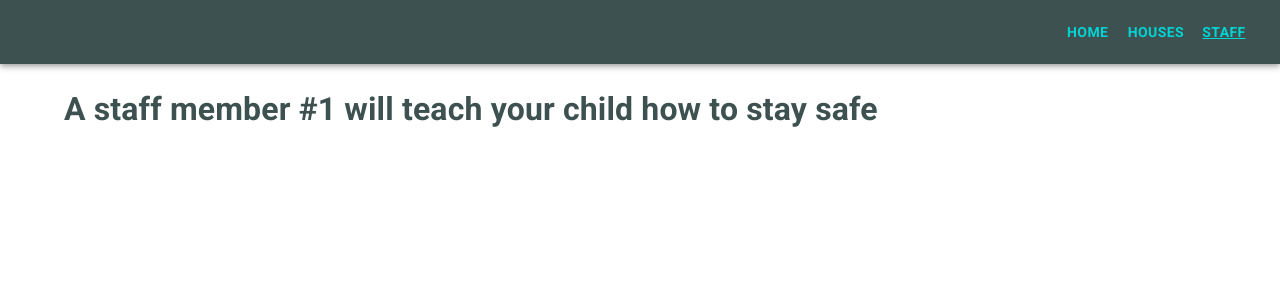
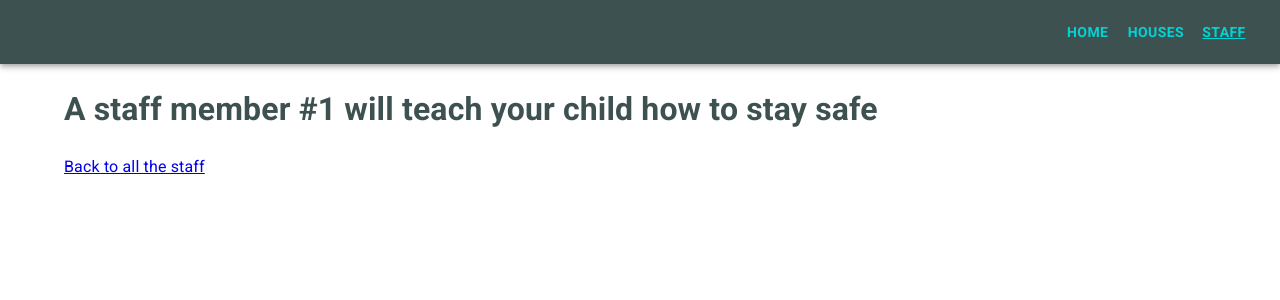
Before and after one commit to annashpb/hogwarts, a React (Create React App) app: page /staff/1 in a window 1280 px wide. Shown: the top 300 px of the page. Built offline with nearby package versions, Linux system fonts and the light colour scheme.

Commit message:
add the back link to the single staff member page

```diff
--- a/src/layouts/SingleStaffMember.tsx
+++ b/src/layouts/SingleStaffMember.tsx
@@ -1,7 +1,12 @@
-import { useParams } from 'react-router-dom';
+import { useParams, Link } from 'react-router-dom';
 
 export const SingleStaffMember = () => {
 	const { id } = useParams();
 
-	return <h1>A staff member #{id} will teach your child how to stay safe</h1>;
+	return (
+		<>
+			<h1>A staff member #{id} will teach your child how to stay safe</h1>
+			<Link to='../'>Back to all the staff</Link>
+		</>
+	);
 };
```
